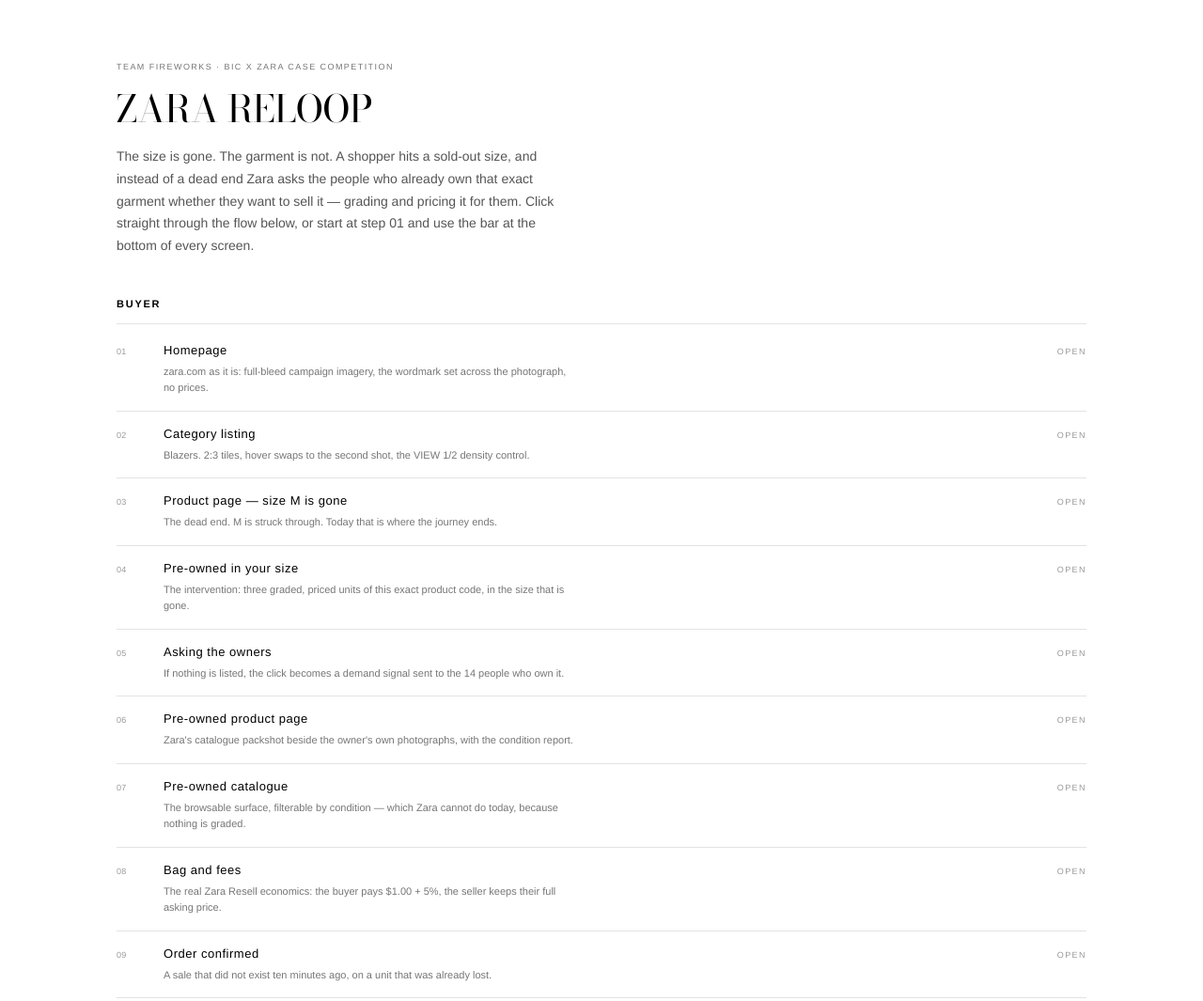
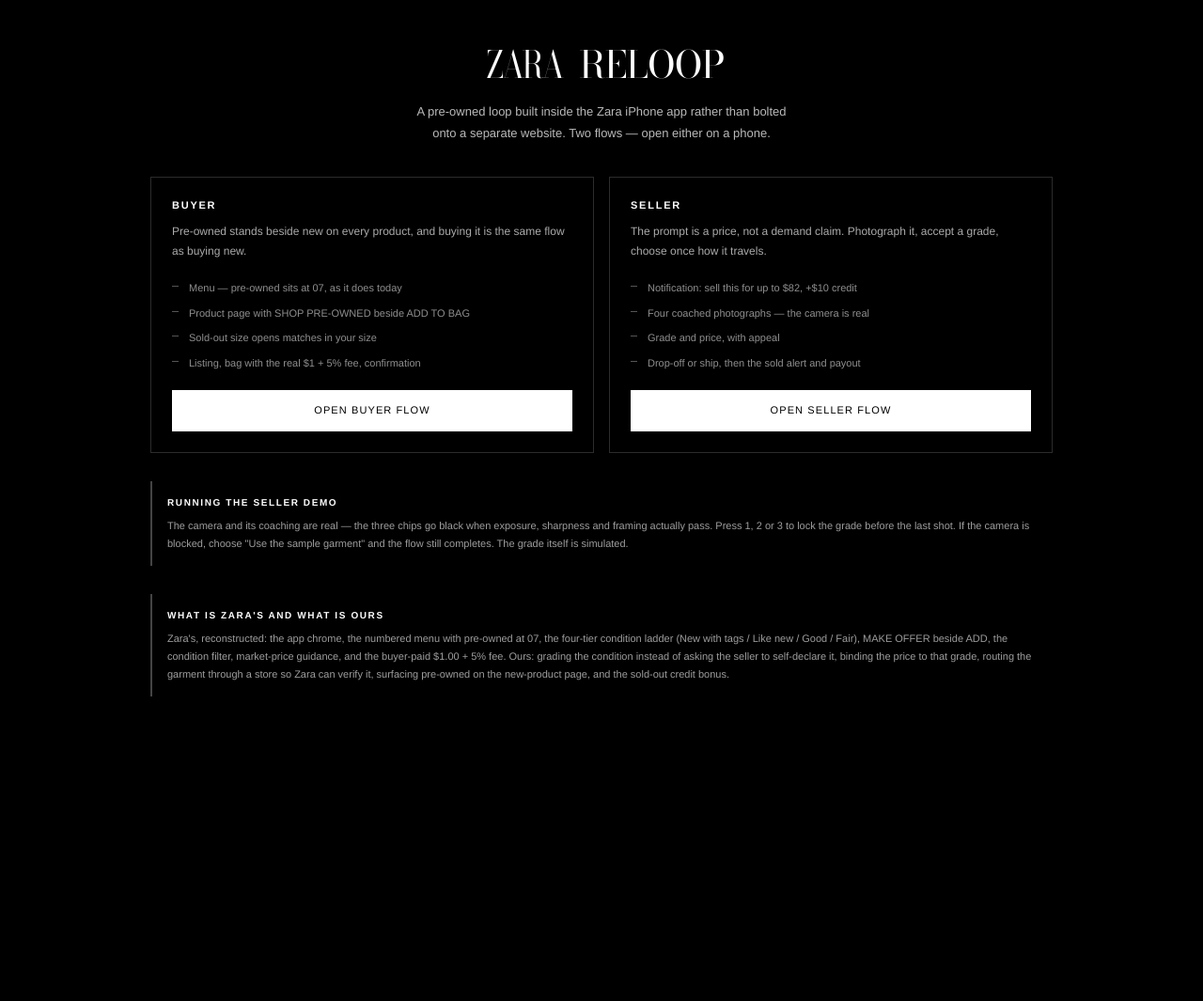
Before and after one commit to aryaKanna09/sparta-state-engine, a plain HTML site: page zara-case-mockup/public/index.html in a window 1280 px wide. Shown: the top 1065 px of the page at 94% size. After the commit the page ends 811 px from the top, so only its background shows below. Drawn offline with nearby package versions, Linux system fonts and the light colour scheme.

Commit message:
Serve the iOS apps at the site root
The deployment was serving the old website walkthrough as index.html. The iOS
launcher is now the root; the website contents page moves to web-index.html.

Co-Authored-By: Claude Opus 5 <noreply@anthropic.com>
Claude-Session: https://claude.ai/code/session_013BAfZpZSHDhsZjG7HKM22F

```diff
--- a/zara-case-mockup/public/index.html
+++ b/zara-case-mockup/public/index.html
@@ -2,168 +2,79 @@
 <html lang="en">
 <head>
 <meta charset="utf-8">
-<meta name="viewport" content="width=device-width,initial-scale=1">
-<title>ZARA RELOOP — Team Fireworks</title>
+<meta name="viewport" content="width=device-width,initial-scale=1,viewport-fit=cover">
+<title>ZARA RELOOP — Buyer &amp; Seller</title>
 <link rel="preconnect" href="https://fonts.googleapis.com">
 <link rel="preconnect" href="https://fonts.gstatic.com" crossorigin>
-<link rel="stylesheet" href="assets/zara.css">
+<link rel="stylesheet" href="https://fonts.googleapis.com/css2?family=Bodoni+Moda:opsz,wght@6..96,400&display=swap">
+<link rel="stylesheet" href="assets/ios.css">
 <link rel="icon" href="assets/favicon.svg">
+<style>
+  body{background:#000;color:#fff}
+  .wrap{max-width:1000px;margin:0 auto;padding:40px 20px 70px}
+  .hd{text-align:center;margin-bottom:34px}
+  .hd h1{font-family:var(--display);font-weight:400;font-size:40px;margin:0 0 10px;letter-spacing:-.01em}
+  .hd p{margin:0 auto;max-width:56ch;font-size:var(--f13);color:#b9b9b9;line-height:1.75}
+  .two{display:grid;grid-template-columns:1fr 1fr;gap:16px}
+  .card{border:1px solid #2c2c2c;padding:22px;display:flex;flex-direction:column}
+  .card h2{font-size:var(--f11);letter-spacing:var(--tr-w);text-transform:uppercase;margin:0 0 10px}
+  .card p{font-size:var(--f12);color:#aaa;line-height:1.7;margin:0 0 16px;flex:1}
+  .card a{display:block;text-align:center;background:#fff;color:#000;padding:14px;
+    font-size:var(--f11);letter-spacing:var(--tr-m);text-transform:uppercase}
+  .card a:active{opacity:.8}
+  .steps{margin:0 0 16px}
+  .steps li{font-size:var(--f11);color:#8e8e8e;padding:5px 0 5px 18px;position:relative;line-height:1.5}
+  .steps li::before{content:"";position:absolute;left:0;top:11px;width:7px;height:1px;background:#555}
+  .note2{border-left:2px solid #444;padding:14px 16px;margin-top:30px;font-size:var(--f11);color:#9d9d9d;line-height:1.75}
+  .note2 b{display:block;color:#fff;font-size:var(--f10);letter-spacing:var(--tr-w);text-transform:uppercase;margin-bottom:6px}
+  @media(max-width:700px){.two{grid-template-columns:1fr}.hd h1{font-size:30px}}
+</style>
 </head>
-<body class=" ">
-
-<main class="ix">
-  <p class="u-eyebrow">TEAM FIREWORKS &middot; BIC x ZARA CASE COMPETITION</p>
-  <h1>ZARA RELOOP</h1>
-  <p class="ix__lede">The size is gone. The garment is not. A shopper hits a sold-out size, and instead of a dead end Zara asks the
-  people who already own that exact garment whether they want to sell it — grading and pricing it for them. Click
-  straight through the flow below, or start at step 01 and use the bar at the bottom of every screen.</p>
-
-
-  <div class="ix__group">
-    <h2>BUYER</h2>
-
-    <a class="ix__item" href="home.html">
-      <span class="ix__num">01</span>
-      <span><span class="ix__t">Homepage</span><span class="ix__d">zara.com as it is: full-bleed campaign imagery, the wordmark set across the photograph, no prices.</span></span>
-      <span class="ix__go">OPEN</span>
-    </a>
-    <a class="ix__item" href="plp.html">
-      <span class="ix__num">02</span>
-      <span><span class="ix__t">Category listing</span><span class="ix__d">Blazers. 2:3 tiles, hover swaps to the second shot, the VIEW 1/2 density control.</span></span>
-      <span class="ix__go">OPEN</span>
-    </a>
-    <a class="ix__item" href="pdp.html">
-      <span class="ix__num">03</span>
-      <span><span class="ix__t">Product page — size M is gone</span><span class="ix__d">The dead end. M is struck through. Today that is where the journey ends.</span></span>
-      <span class="ix__go">OPEN</span>
-    </a>
-    <a class="ix__item" href="pdp-reloop.html">
-      <span class="ix__num">04</span>
-      <span><span class="ix__t">Pre-owned in your size</span><span class="ix__d">The intervention: three graded, priced units of this exact product code, in the size that is gone.</span></span>
-      <span class="ix__go">OPEN</span>
-    </a>
-    <a class="ix__item" href="reloop-request.html">
-      <span class="ix__num">05</span>
-      <span><span class="ix__t">Asking the owners</span><span class="ix__d">If nothing is listed, the click becomes a demand signal sent to the 14 people who own it.</span></span>
-      <span class="ix__go">OPEN</span>
-    </a>
-    <a class="ix__item" href="preowned-pdp.html">
-      <span class="ix__num">06</span>
-      <span><span class="ix__t">Pre-owned product page</span><span class="ix__d">Zara's catalogue packshot beside the owner's own photographs, with the condition report.</span></span>
-      <span class="ix__go">OPEN</span>
-    </a>
-    <a class="ix__item" href="preowned.html">
-      <span class="ix__num">07</span>
-      <span><span class="ix__t">Pre-owned catalogue</span><span class="ix__d">The browsable surface, filterable by condition — which Zara cannot do today, because nothing is graded.</span></span>
-      <span class="ix__go">OPEN</span>
-    </a>
-    <a class="ix__item" href="bag.html">
-      <span class="ix__num">08</span>
-      <span><span class="ix__t">Bag and fees</span><span class="ix__d">The real Zara Resell economics: the buyer pays $1.00 + 5%, the seller keeps their full asking price.</span></span>
-      <span class="ix__go">OPEN</span>
-    </a>
-    <a class="ix__item" href="order.html">
-      <span class="ix__num">09</span>
-      <span><span class="ix__t">Order confirmed</span><span class="ix__d">A sale that did not exist ten minutes ago, on a unit that was already lost.</span></span>
-      <span class="ix__go">OPEN</span>
-    </a>
+<body>
+<div class="wrap">
+  <div class="hd">
+    <h1><span class="wordmark" style="font-size:40px">ZARA</span> RELOOP</h1>
+    <p>A pre-owned loop built inside the Zara iPhone app rather than bolted onto a separate website.
+       Two flows — open either on a phone.</p>
   </div>
 
-  <div class="ix__group">
-    <h2>SELLER</h2>
+  <div class="two">
+    <div class="card">
+      <h2>Buyer</h2>
+      <p>Pre-owned stands beside new on every product, and buying it is the same flow as buying new.</p>
+      <ul class="steps">
+        <li>Menu — pre-owned sits at 07, as it does today</li>
+        <li>Product page with SHOP PRE-OWNED beside ADD TO BAG</li>
+        <li>Sold-out size opens matches in your size</li>
+        <li>Listing, bag with the real $1 + 5% fee, confirmation</li>
+      </ul>
+      <a href="app-buyer.html">OPEN BUYER FLOW</a>
+    </div>
 
-    <a class="ix__item" href="seller.html">
-      <span class="ix__num">10</span>
-      <span><span class="ix__t">The seller journey</span><span class="ix__d">Tap it through: notification, your closet, four coached photographs, grade and price, drop-off, payout.</span></span>
-      <span class="ix__go">OPEN</span>
-    </a>
+    <div class="card">
+      <h2>Seller</h2>
+      <p>The prompt is a price, not a demand claim. Photograph it, accept a grade, choose once how it travels.</p>
+      <ul class="steps">
+        <li>Notification: sell this for up to $82, +$10 credit</li>
+        <li>Four coached photographs — the camera is real</li>
+        <li>Grade and price, with appeal</li>
+        <li>Drop-off or ship, then the sold alert and payout</li>
+      </ul>
+      <a href="app-seller.html">OPEN SELLER FLOW</a>
+    </div>
   </div>
 
-  <div class="ix__group">
-    <h2>THE ARGUMENT</h2>
+  <div class="note2"><b>Running the seller demo</b>
+    The camera and its coaching are real — the three chips go black when exposure, sharpness and framing actually pass.
+    Press 1, 2 or 3 to lock the grade before the last shot. If the camera is blocked, choose
+    "Use the sample garment" and the flow still completes. The grade itself is simulated.</div>
 
-    <a class="ix__item" href="systems.html">
-      <span class="ix__num">11</span>
-      <span><span class="ix__t">Six systems, four already run</span><span class="ix__d">The novelty claim made falsifiable, plus the cannibalisation and catalogue answers.</span></span>
-      <span class="ix__go">OPEN</span>
-    </a>
-  </div>
-
-  <div class="ix__foot">
-    <p class="u-meta"><b>What is real and what is ours.</b> The Zara chrome, type, 2:3 imagery, tab list, sold-out
-    strikethrough, "Coming soon" state, Pre-Owned pillars and the $1 + 5% buyer fee are reconstructed from Zara's live
-    site, help centre and the Zara Resell terms. The demand trigger, the purchase-history match, the guided capture,
-    the three-tier grade and the price band are <b>ours</b>. Condition tier names are an assumption — Zara does not
-    publish a ladder. Product photography is Zara's own, used to show their UI.</p>
-  </div>
-</main>
-<template id="ph-a"><div class="ph ph--a"><svg class="ph__fig" viewBox="0 0 200 300" preserveAspectRatio="xMidYMax slice" aria-hidden="true"
-    style="position:absolute;inset:0;width:100%;height:100%">
-    <g fill="rgba(0,0,0,.07)" stroke="rgba(0,0,0,.16)" stroke-width="1">
-      <circle cx="100" cy="62" r="20"/>
-      <path d="M78 86 L122 86 L140 112 L132 196 L68 196 L60 112 Z"/>
-      <path d="M68 196 L84 300 M132 196 L116 300" fill="none"/>
-      <path d="M60 112 L44 168 M140 112 L156 168" fill="none"/>
-    </g>
-  </svg></div></template><template id="ph-b"><div class="ph ph--b"><svg class="ph__fig" viewBox="0 0 200 300" preserveAspectRatio="xMidYMax slice" aria-hidden="true"
-    style="position:absolute;inset:0;width:100%;height:100%">
-    <g fill="rgba(0,0,0,.07)" stroke="rgba(0,0,0,.16)" stroke-width="1">
-      <circle cx="100" cy="62" r="20"/>
-      <path d="M78 86 L122 86 L140 112 L132 196 L68 196 L60 112 Z"/>
-      <path d="M68 196 L84 300 M132 196 L116 300" fill="none"/>
-      <path d="M60 112 L44 168 M140 112 L156 168" fill="none"/>
-    </g>
-  </svg></div></template><template id="ph-c"><div class="ph ph--c"><svg class="ph__fig" viewBox="0 0 200 300" preserveAspectRatio="xMidYMax slice" aria-hidden="true"
-    style="position:absolute;inset:0;width:100%;height:100%">
-    <g fill="rgba(0,0,0,.07)" stroke="rgba(0,0,0,.16)" stroke-width="1">
-      <circle cx="100" cy="62" r="20"/>
-      <path d="M78 86 L122 86 L140 112 L132 196 L68 196 L60 112 Z"/>
-      <path d="M68 196 L84 300 M132 196 L116 300" fill="none"/>
-      <path d="M60 112 L44 168 M140 112 L156 168" fill="none"/>
-    </g>
-  </svg></div></template><template id="ph-d"><div class="ph ph--d"><svg class="ph__fig" viewBox="0 0 200 300" preserveAspectRatio="xMidYMax slice" aria-hidden="true"
-    style="position:absolute;inset:0;width:100%;height:100%">
-    <g fill="rgba(255,255,255,.1)" stroke="rgba(255,255,255,.26)" stroke-width="1">
-      <circle cx="100" cy="62" r="20"/>
-      <path d="M78 86 L122 86 L140 112 L132 196 L68 196 L60 112 Z"/>
-      <path d="M68 196 L84 300 M132 196 L116 300" fill="none"/>
-      <path d="M60 112 L44 168 M140 112 L156 168" fill="none"/>
-    </g>
-  </svg></div></template><template id="ph-e"><div class="ph ph--e"><svg class="ph__fig" viewBox="0 0 200 300" preserveAspectRatio="xMidYMax slice" aria-hidden="true"
-    style="position:absolute;inset:0;width:100%;height:100%">
-    <g fill="rgba(0,0,0,.07)" stroke="rgba(0,0,0,.16)" stroke-width="1">
-      <circle cx="100" cy="62" r="20"/>
-      <path d="M78 86 L122 86 L140 112 L132 196 L68 196 L60 112 Z"/>
-      <path d="M68 196 L84 300 M132 196 L116 300" fill="none"/>
-      <path d="M60 112 L44 168 M140 112 L156 168" fill="none"/>
-    </g>
-  </svg></div></template><template id="ph-f"><div class="ph ph--f"><svg class="ph__fig" viewBox="0 0 200 300" preserveAspectRatio="xMidYMax slice" aria-hidden="true"
-    style="position:absolute;inset:0;width:100%;height:100%">
-    <g fill="rgba(255,255,255,.1)" stroke="rgba(255,255,255,.26)" stroke-width="1">
-      <circle cx="100" cy="62" r="20"/>
-      <path d="M78 86 L122 86 L140 112 L132 196 L68 196 L60 112 Z"/>
-      <path d="M68 196 L84 300 M132 196 L116 300" fill="none"/>
-      <path d="M60 112 L44 168 M140 112 L156 168" fill="none"/>
-    </g>
-  </svg></div></template><template id="ph-g"><div class="ph ph--g"><svg class="ph__fig" viewBox="0 0 200 300" preserveAspectRatio="xMidYMax slice" aria-hidden="true"
-    style="position:absolute;inset:0;width:100%;height:100%">
-    <g fill="rgba(0,0,0,.07)" stroke="rgba(0,0,0,.16)" stroke-width="1">
-      <circle cx="100" cy="62" r="20"/>
-      <path d="M78 86 L122 86 L140 112 L132 196 L68 196 L60 112 Z"/>
-      <path d="M68 196 L84 300 M132 196 L116 300" fill="none"/>
-      <path d="M60 112 L44 168 M140 112 L156 168" fill="none"/>
-    </g>
-  </svg></div></template><template id="ph-h"><div class="ph ph--h"><svg class="ph__fig" viewBox="0 0 200 300" preserveAspectRatio="xMidYMax slice" aria-hidden="true"
-    style="position:absolute;inset:0;width:100%;height:100%">
-    <g fill="rgba(255,255,255,.1)" stroke="rgba(255,255,255,.26)" stroke-width="1">
-      <circle cx="100" cy="62" r="20"/>
-      <path d="M78 86 L122 86 L140 112 L132 196 L68 196 L60 112 Z"/>
-      <path d="M68 196 L84 300 M132 196 L116 300" fill="none"/>
-      <path d="M60 112 L44 168 M140 112 L156 168" fill="none"/>
-    </g>
-  </svg></div></template>
-
-<script src="assets/app.js" defer></script>
-
+  <div class="note2"><b>What is Zara's and what is ours</b>
+    Zara's, reconstructed: the app chrome, the numbered menu with pre-owned at 07, the four-tier condition ladder
+    (New with tags / Like new / Good / Fair), MAKE OFFER beside ADD, the condition filter, market-price guidance,
+    and the buyer-paid $1.00 + 5% fee. Ours: grading the condition instead of asking the seller to self-declare it,
+    binding the price to that grade, routing the garment through a store so Zara can verify it, surfacing pre-owned
+    on the new-product page, and the sold-out credit bonus.</div>
+</div>
 </body>
 </html>
```
Also changed, not shown: zara-case-mockup/public/web-index.html (added, +169 -0 lines), zara-case-mockup/src/build.js (+5 -3 lines).
